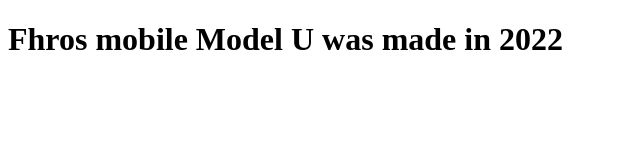
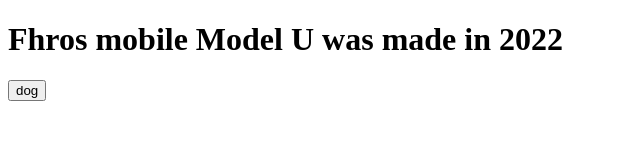
Before and after one commit to fhros/object-test, a plain HTML site: page index.html in a window 1280 px wide. Shown: the full height of the page, 0-640 px from the left. Drawn offline with Linux system fonts and the light colour scheme.

Commit message:
Update index.html

```diff
--- a/index.html
+++ b/index.html
@@ -8,6 +8,7 @@
 </head>
 <body>
     <h1 id="title"></h1>
+    <input type="button" value="dog" id="btn">
     <script src="js/javascript.js"></script>
 </body>
 </html>
```
